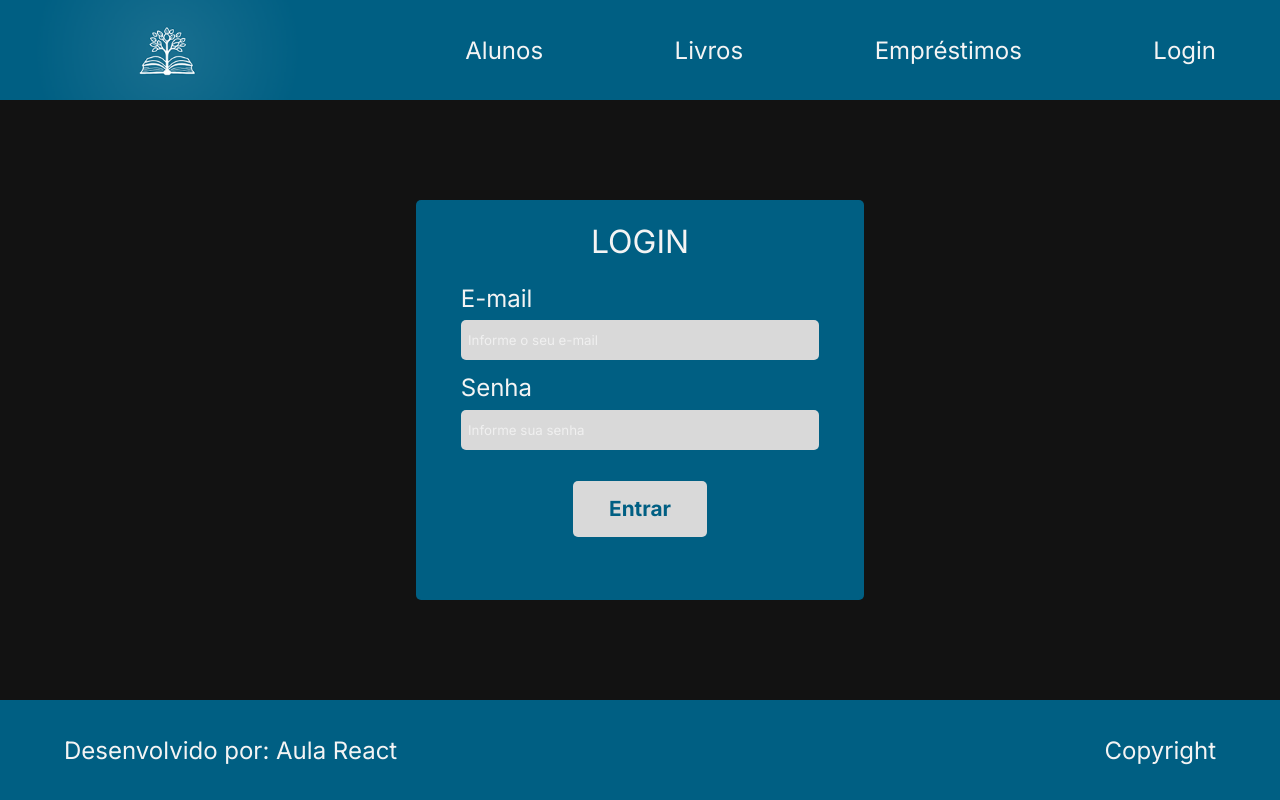
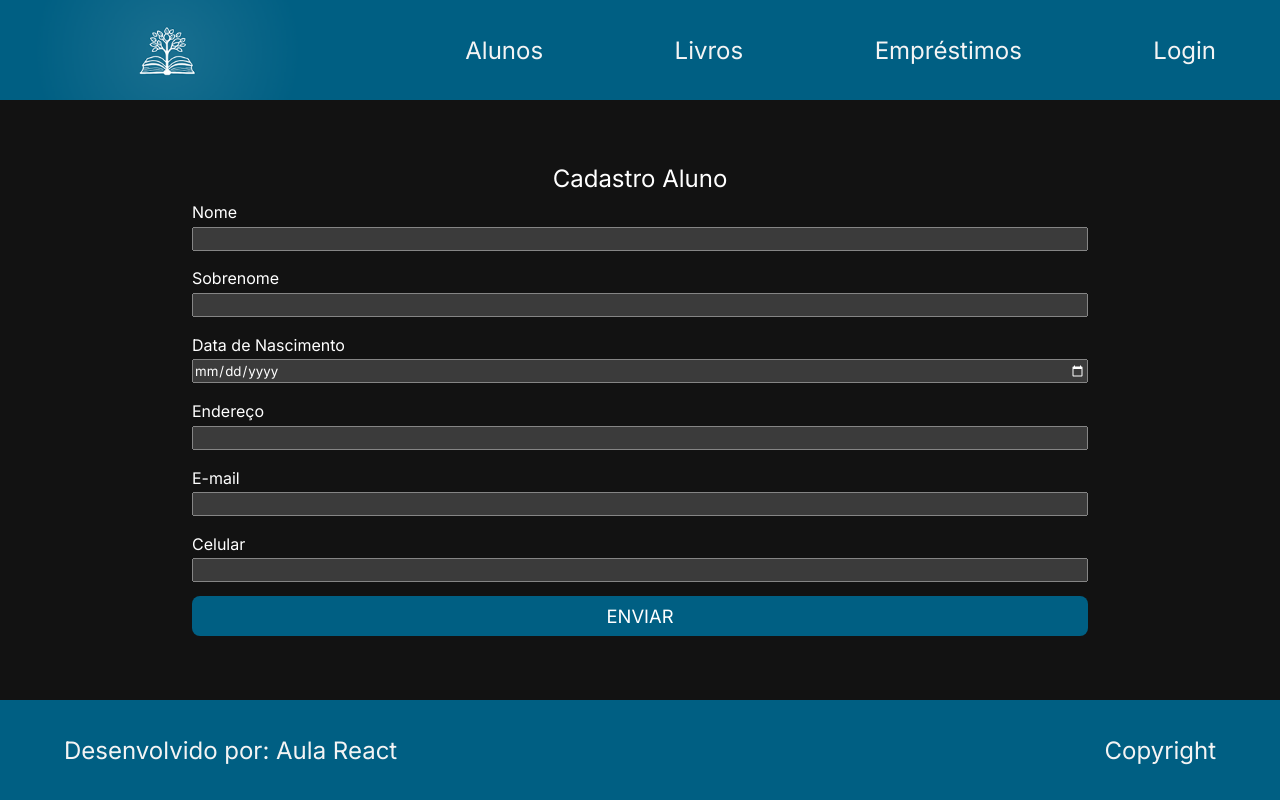
Before and after one commit to profRenatoOliveira1/interface-biblioteca-react, a React (Vite) app: page /login in a window 1280 px wide. Built offline with nearby package versions, Linux system fonts and the light colour scheme.

Commit message:
Criando função para enviar formulário

```diff
--- /dev/null
+++ b/src/components/Formularios/FormAluno/FormAluno.module.css
@@ -0,0 +1,33 @@
+.sec-form-aluno {
+    margin: auto 0;
+}
+
+.sec-form-aluno h1 {
+    text-align: center;
+}
+
+.form-aluno {
+    width: 70%;
+    display: flex;
+    flex-direction: column;
+    margin: auto auto;
+}
+
+.form-aluno label {
+    display: flex;
+    flex-direction: column;
+    margin: 1% 0;
+}
+
+.form-aluno input {
+    margin-top: 0.5%;
+    height: 3vh;
+}
+
+.form-aluno input[type="submit"] {
+    height: 5vh;
+    border-radius: 8px;
+    background-color: var(--cor-primaria);
+    border: none;
+    font-size: 1.15rem;
+}
--- a/src/components/Formularios/FormAluno/FormAluno.tsx
+++ b/src/components/Formularios/FormAluno/FormAluno.tsx
@@ -1,4 +1,6 @@
 import { useState } from 'react';
+import estilo from './FormAluno.module.css';
+import AlunoRequests from '../../../fetch/AlunoRequests';
 
 function FormAluno() {
     const [formData, setFormData] = useState({
@@ -15,9 +17,21 @@ function FormAluno() {
         setFormData({ ...formData, [nome]: valor });
     };
 
+    const handleSubmit = async (formData: { nome: string; sobrenome: string; dataNascimento: string; endereco: string; email: string; celular: string; }) => {
+        const resposta = await AlunoRequests.enviaFormularioAluno(JSON.stringify(formData));
+        if(resposta) {
+            alert('Aluno cadastrado com sucesso.');
+        } else {
+            alert('Erro ao cadastrar aluno.');
+        }
+    }
+
     return (
-        <section>
-            <form action="" onSubmit={() => alert(JSON.stringify(formData))}>
+        <section className={estilo['sec-form-aluno']}>
+            <h1>Cadastro Aluno</h1>
+            <form action="post" onSubmit={(e) => { e.preventDefault(); handleSubmit(formData); }}
+                    className={estilo['form-aluno']}
+                >
                     <label htmlFor="">
                         Nome
                         <input
@@ -29,6 +43,7 @@ function FormAluno() {
                             onChange={(e) => handleChange("nome", e.target.value)}
                         />
                     </label>
+
                     <label htmlFor="">
                         Sobrenome
                         <input
@@ -40,6 +55,7 @@ function FormAluno() {
                             onChange={(e) => handleChange("sobrenome", e.target.value)}
                         />
                     </label>
+
                     <label htmlFor="">
                         Data de Nascimento
                         <input
@@ -49,6 +65,7 @@ function FormAluno() {
                             onChange={(e) => handleChange("dataNascimento", e.target.value)}
                         />
                     </label>
+
                     <label htmlFor="">
                         Endereço
                         <input
@@ -59,6 +76,7 @@ function FormAluno() {
                             onChange={(e) => handleChange("endereco", e.target.value)}
                         />
                     </label>
+
                     <label htmlFor="">
                         E-mail
                         <input
@@ -69,6 +87,7 @@ function FormAluno() {
                             onChange={(e) => handleChange("email", e.target.value)}
                         />
                     </label>
+
                     <label htmlFor="">
                         Celular
                         <input
@@ -80,8 +99,7 @@ function FormAluno() {
                             onChange={(e) => handleChange("celular", e.target.value)}
                         />
                     </label>
-
-                <input type="submit" value="CADASTRAR ALUNO" />
+                <input type="submit" value="ENVIAR" />
             </form>
         </section>
     );
--- a/src/fetch/AlunoRequests.ts
+++ b/src/fetch/AlunoRequests.ts
@@ -51,6 +51,32 @@ class AlunoRequests {
             return null;
         }
     }
+
+    /**
+     * Envia os dados do formulário aluno para a API
+     * @param formAluno Objeto com os valores do formulário
+     * @returns **true** se cadastro com sucesso, **false** se falha
+     */
+    async enviaFormularioAluno(formAluno: string): Promise<boolean> {
+        try {
+            const respostaAPI = await fetch(`${this.serverURL}${this.routeCadastraAluno}`, {
+                method: 'POST',
+                headers: {
+                    'Content-Type': 'application/json'
+                },
+                body: JSON.stringify(formAluno)
+            });
+
+            if(!respostaAPI.ok) {
+                throw new Error('Erro ao fazer requisição com o servidor.');
+            }
+
+            return true;
+        } catch (error) {
+            console.error(`Erro ao enviar o formulário. ${error}`);
+            return false;
+        }
+    }
 }
 
 // Exporta a classe já instanciando um objeto da mesma
--- a/src/pages/PLogin/PLogin.tsx
+++ b/src/pages/PLogin/PLogin.tsx
@@ -3,6 +3,7 @@ import Cabecalho from "../../components/Cabecalho/Cabecalho";
 
 // Importa o componente que contém o formulário de login
 import LoginForm from "../../components/LoginForm/LoginForm";
+import FormAluno from "../../components/Formularios/FormAluno/FormAluno";
 
 // Importa o componente de rodapé da aplicação
 import Rodape from "../../components/Rodape/Rodape";
@@ -15,7 +16,8 @@ function PLogin() {
             <Cabecalho />
 
             {/* Renderiza o formulário de login */}
-            <LoginForm />
+            {/* <LoginForm /> */}
+            <FormAluno />
 
             {/* Renderiza o rodapé da página */}
             <Rodape />
```
Lines whose indentation alone changed are shown as unchanged.
